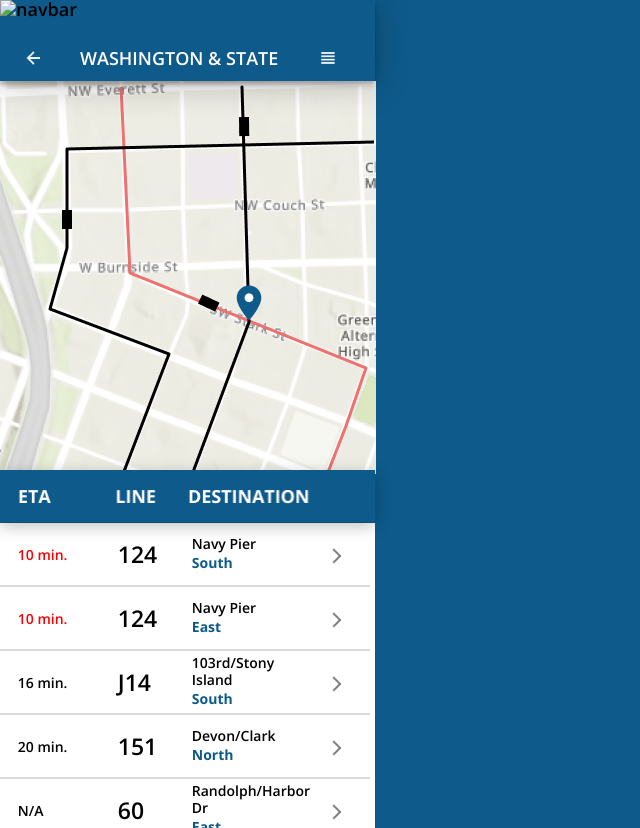
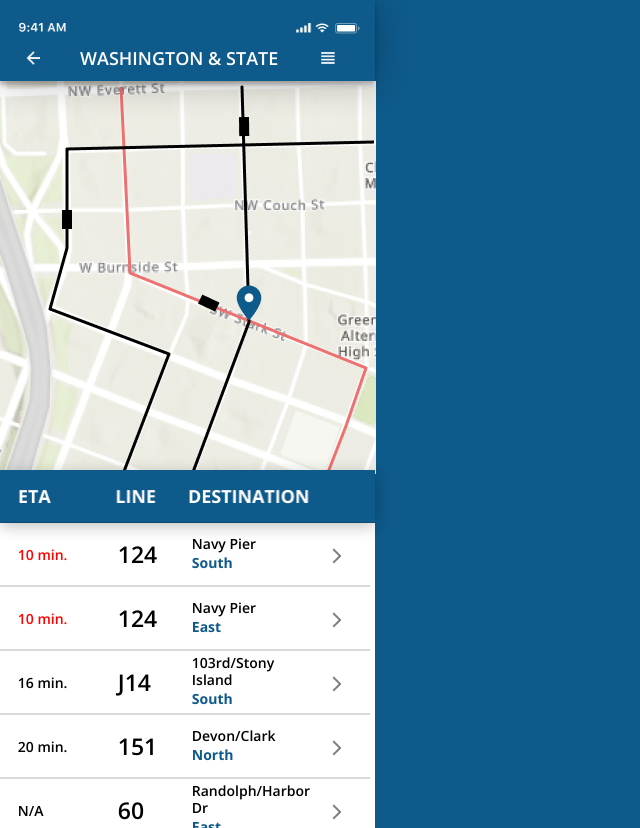
Before and after one commit to dzgan/busybuswebsite, a plain HTML site: page index.html in a window 1280 px wide. Shown: the whole page, without its empty margins (0-640 px from the left). Drawn offline with nearby package versions, Linux system fonts and the light colour scheme.

Commit message:
Update index.html

```diff
--- a/index.html
+++ b/index.html
@@ -8,7 +8,7 @@
 </head>
 <body>
     <div id="nav">
-      <img src="..pix/nav.png" alt="navbar" width="375" height="81">
+      <img src="pix/nav.png" alt="navbar" width="375" height="81">
     </div>
 <nav>
 <ol class="navbar-info">
```
